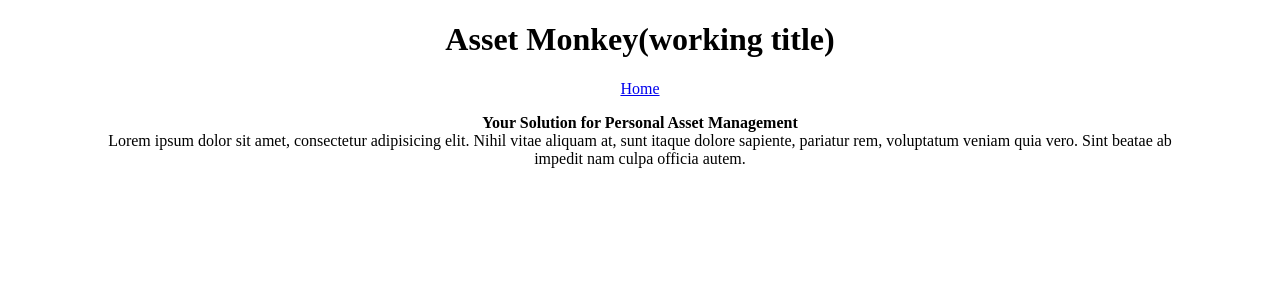
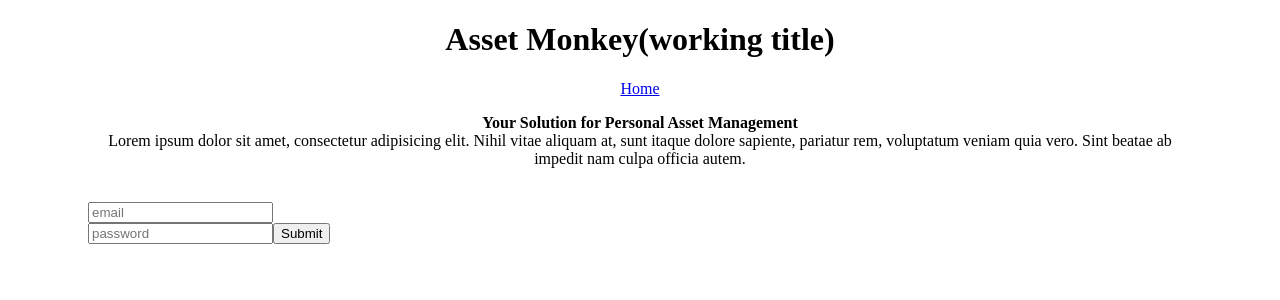
Before and after one commit to derekmarion/asset_monkey, a React (Vite) app in the folder front-end/: page / in a window 1280 px wide. Shown: the top 300 px of the page. Built offline with nearby package versions, Linux system fonts and the light colour scheme.

Commit message:
Add Signup component to homepage that makes a successful API call to user/signup

```diff
--- a/front-end/src/App.jsx
+++ b/front-end/src/App.jsx
@@ -2,15 +2,18 @@ import Container from "react-bootstrap/Container";
 import Row from "react-bootstrap/Row";
 import { Outlet } from "react-router-dom";
 import { Navbar } from "./components/Navbar";
+import { useState } from 'react';
 
 export default function App() {
+  const [user, setUser] = useState("");
+
   return (
     <Container>
       <Row style={{ textAlign: "center" }}>
         <h1>Asset Monkey(working title)</h1>
       </Row>
       <Navbar />
-      <Outlet/>
+      <Outlet context={{ user, setUser }}/>
     </Container>
   );
 }
--- a/front-end/src/components/Signup.jsx
+++ b/front-end/src/components/Signup.jsx
@@ -0,0 +1,48 @@
+import { useEffect, useState } from "react";
+import { useNavigate } from "react-router-dom";
+import { api } from "../utilities.jsx";
+import { useOutletContext } from "react-router-dom";
+
+export const SignUp = () => {
+    const { user, setUser } = useOutletContext();
+    const [ userName, setUserName ] = useState();
+    const [ password, setPassword ] = useState();
+
+    const navigate = useNavigate();
+
+    const signUp = async (e) => {
+        e.preventDefault();
+        let response = await api.post("users/signup", {
+            email: userName,
+            password: password,
+        });
+        let user = response.data.user;
+        let token = response.data.token;
+        // Store the token securely (e.g., in localStorage or HttpOnly cookies)
+        localStorage.setItem("token", token);
+        api.defaults.headers.common["Authorization"] = `Token ${token}`;
+        // set the user using with useContext to allow all other pages that need user information
+        setUser(user);
+        // navigate("/home");
+    };
+
+    return(
+        <>
+        <form onSubmit={(e) => signUp(e)}>
+                    <br />
+                    <input
+                      type="email"
+                      placeholder="email"
+                      onChange={(e) => setUserName(e.target.value)} //Possibly needs to be a list of all subjects the student isn't currently enrolled in
+                    />
+                    <br />
+                    <input
+                      type="password"
+                      placeholder="password"
+                      onChange={(e) => setPassword(e.target.value)}
+                    />
+                    <input type="submit" placeholder="Submit" />
+                  </form>
+        </>
+    )
+};
--- a/front-end/src/pages/HomePage.jsx
+++ b/front-end/src/pages/HomePage.jsx
@@ -1,7 +1,9 @@
 import Row from "react-bootstrap/esm/Row";
+import { SignUp } from "../components/Signup";
 
 export const Home = () => {
   return (
+    <>
     <Row style={{ textAlign: "center", padding: "0 10vmin" }}>
       <p>
         <strong>Your Solution for Personal Asset Management</strong>
@@ -11,5 +13,9 @@ export const Home = () => {
         quia vero. Sint beatae ab impedit nam culpa officia autem.
       </p>
     </Row>
+    <Row style={{ padding: "0 10vmin" }}>
+      <SignUp />
+    </Row>
+    </>
   );
 };
```
